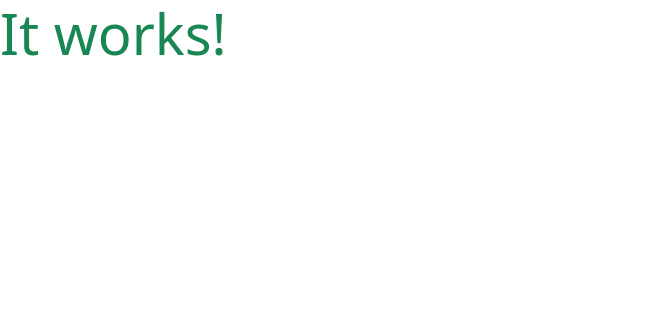
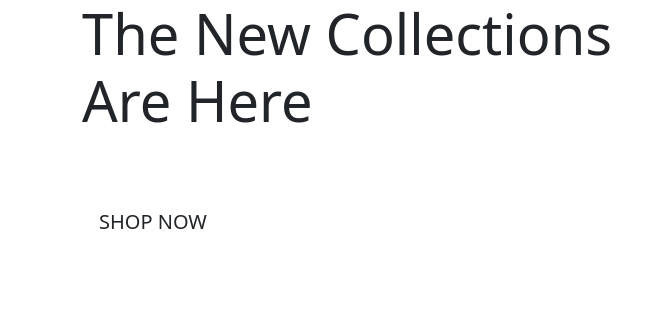
Before and after one commit to Shinners888/boutique, a Django app: page / in a window 1280 px wide. Shown: the top 309 px of the page, without its empty margins (0-671 px from the left). Run offline with Django 3.2, Linux system fonts and the light colour scheme.

Commit message:
added home page content

```diff
--- a/home/templates/home/index.html
+++ b/home/templates/home/index.html
@@ -1,8 +1,31 @@
 {% extends "base.html" %}
 {% load static %}
+{% block page_header %}
+<div class="header-container">
+    <div class="row">
+        <div class="col">
+
+        </div>
+    </div>
+</div>
+{% endblock %}
 
 
 {% block content %}
 
-<h1 class="display-4 text-success">It works!</h1>
+<div class="container h-100">
+    <div class="row h-100">
+        <div class="col-7 col-md-6 my-auto">
+            <h1 class="display-4 logo-font text-black">
+                The New Collections Are Here</h1>
+        </div>
+        <div class="my-5">
+            <h4>
+                <a href="" class="shop-now-button btn btn-lg rounded-0 text-uppercase py-3">Shop Now</a>
+            </h4>
+        </div>
+    </div>
+
+
+</div>
 {% endblock %}
```
